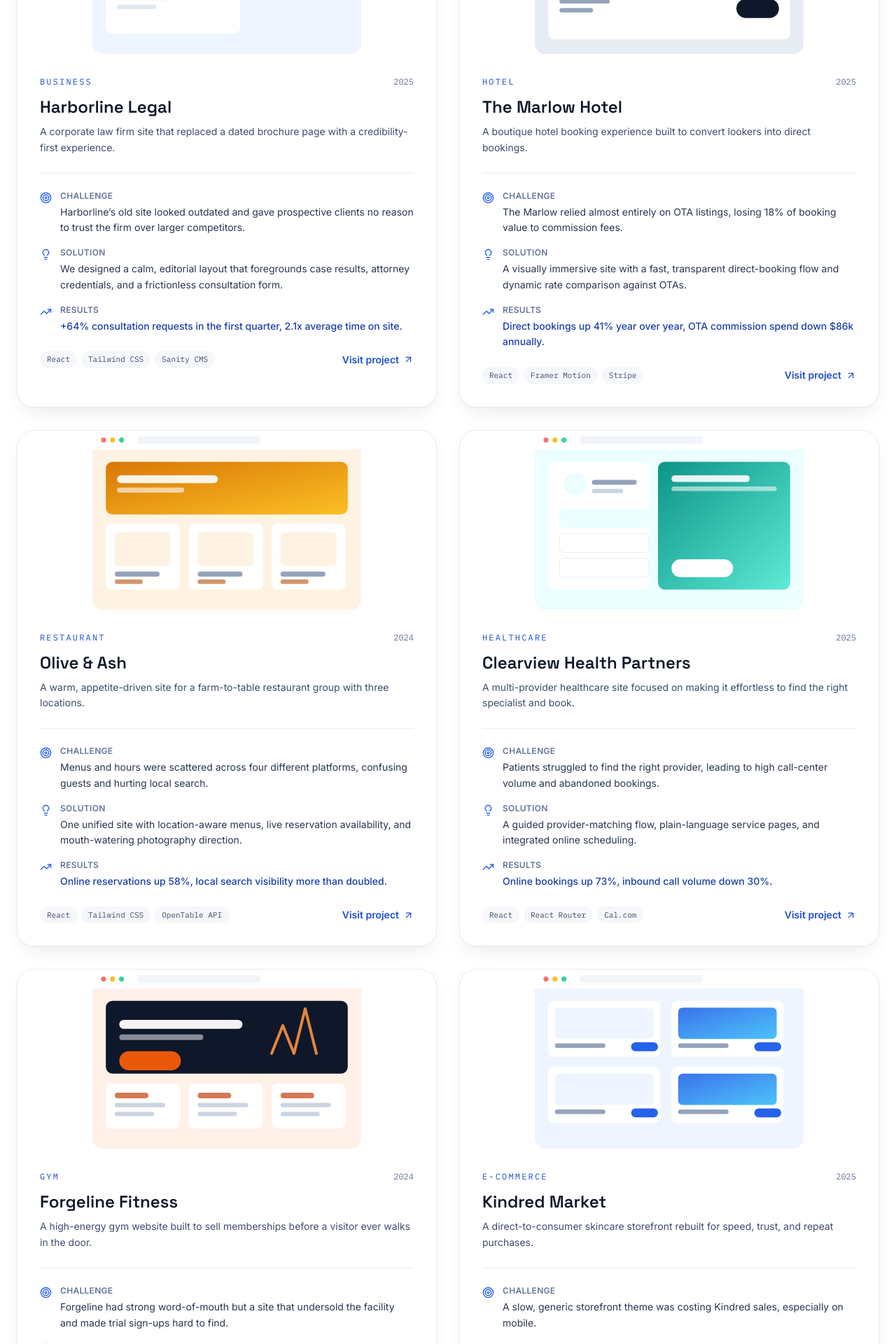
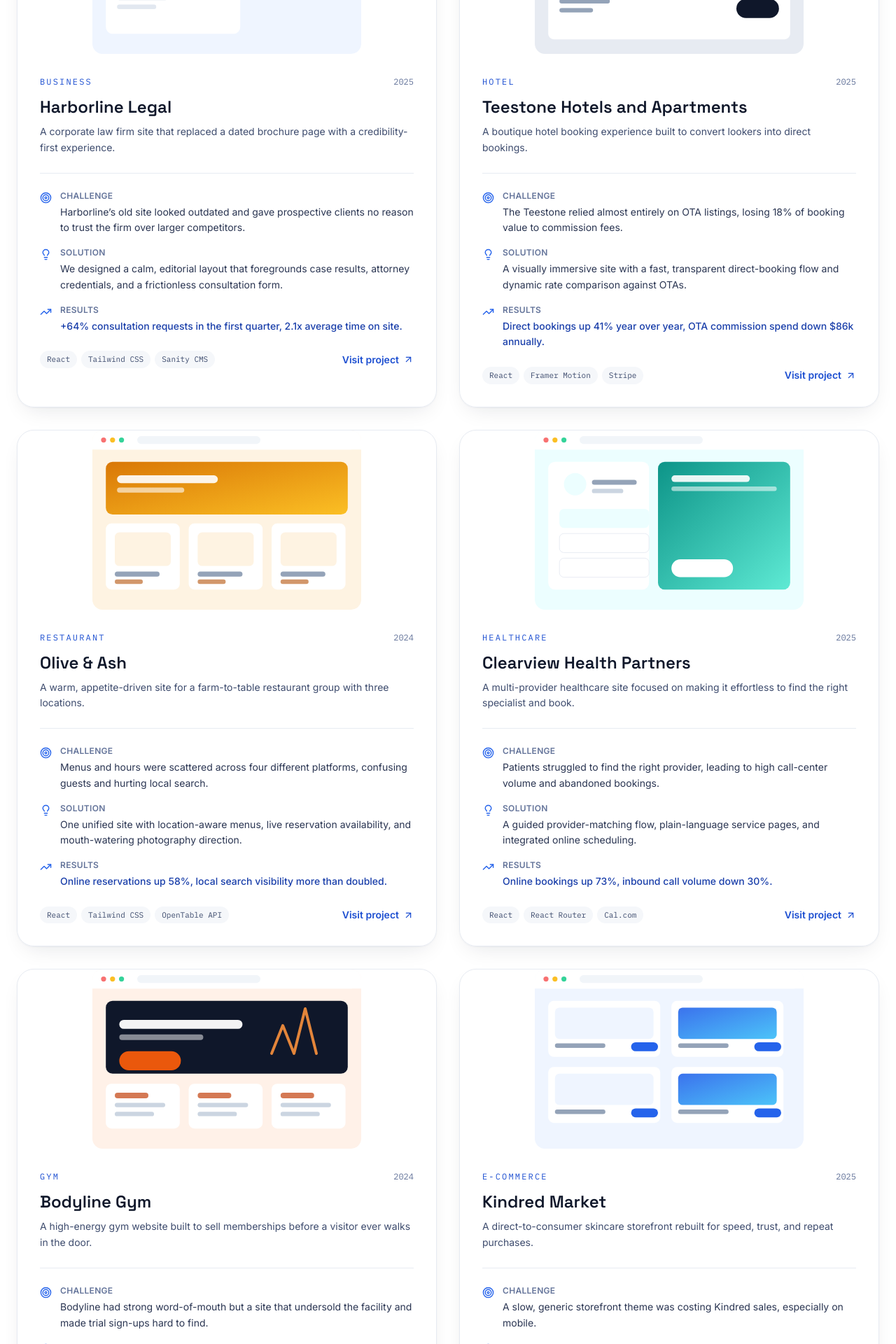
Before and after one commit to 531Shaddy/beacon-agency, a React (Vite) app: page /portfolio in a window 1280 px wide. Shown: the part 1020-2940 px from the top of the page at 70% size. Built offline with nearby package versions, Linux system fonts and the light colour scheme.

Commit message:
Added links to 6/8 projects

```diff
--- a/src/components/ProjectCard.jsx
+++ b/src/components/ProjectCard.jsx
@@ -29,8 +29,9 @@
         </div>
 
         <a
-          href="#"
-          onClick={(e) => e.preventDefault()}
+          href={project.url}
+          target="_blank"
+          rel="noopener noreferrer"
           className="mt-5 inline-flex items-center gap-1.5 text-sm font-semibold text-primary-600 transition-colors hover:text-primary-700"
         >
           Visit project <ArrowUpRight size={15} className="transition-transform group-hover:translate-x-0.5 group-hover:-translate-y-0.5" />
--- a/src/data/projects.js
+++ b/src/data/projects.js
@@ -12,18 +12,20 @@
     results: '+64% consultation requests in the first quarter, 2.1x average time on site.',
     tech: ['React', 'Tailwind CSS', 'Sanity CMS'],
     year: '2025',
+    url: 'https://harborlinelegal.netlify.app/'
   },
   {
-    slug: 'the-marlow-hotel',
-    name: 'The Marlow Hotel',
+    slug: 'Teestone',
+    name: 'Teestone Hotels and Apartments',
     industry: 'Hotel',
     palette: 'navy',
     description: 'A boutique hotel booking experience built to convert lookers into direct bookings.',
-    challenge: 'The Marlow relied almost entirely on OTA listings, losing 18% of booking value to commission fees.',
+    challenge: 'The Teestone relied almost entirely on OTA listings, losing 18% of booking value to commission fees.',
     solution: 'A visually immersive site with a fast, transparent direct-booking flow and dynamic rate comparison against OTAs.',
     results: 'Direct bookings up 41% year over year, OTA commission spend down $86k annually.',
     tech: ['React', 'Framer Motion', 'Stripe'],
     year: '2025',
+    url: 'https://teestone.netlify.app/'
   },
   {
     slug: 'olive-and-ash',
@@ -36,6 +38,7 @@
     results: 'Online reservations up 58%, local search visibility more than doubled.',
     tech: ['React', 'Tailwind CSS', 'OpenTable API'],
     year: '2024',
+    url: 'https://oliveandash.netlify.app/'
   },
   {
     slug: 'clearview-health',
@@ -48,18 +51,20 @@
     results: 'Online bookings up 73%, inbound call volume down 30%.',
     tech: ['React', 'React Router', 'Cal.com'],
     year: '2025',
+    url: 'https://clearviewhealthpartners.netlify.app/'
   },
   {
-    slug: 'forgeline-fitness',
-    name: 'Forgeline Fitness',
+    slug: 'bodyline-gym',
+    name: 'Bodyline Gym',
     industry: 'Gym',
     palette: 'orange',
     description: 'A high-energy gym website built to sell memberships before a visitor ever walks in the door.',
-    challenge: 'Forgeline had strong word-of-mouth but a site that undersold the facility and made trial sign-ups hard to find.',
+    challenge: 'Bodyline had strong word-of-mouth but a site that undersold the facility and made trial sign-ups hard to find.',
     solution: 'A bold, motion-driven design with a persistent trial-pass CTA and a transparent membership comparison table.',
     results: 'Trial sign-ups up 96%, membership conversion rate up 22%.',
     tech: ['React', 'Framer Motion', 'Lucide Icons'],
     year: '2024',
+    url: 'https://bodylinegymx.netlify.app/'
   },
   {
     slug: 'kindred-market',
@@ -72,6 +77,7 @@
     results: 'Conversion rate up 3.4x, mobile checkout completion up 47%.',
     tech: ['React', 'Shopify Hydrogen', 'Tailwind CSS'],
     year: '2025',
+    url: 'https://kindredmarket.netlify.app/'
   },
   {
     slug: 'ridgeview-realty',
@@ -101,9 +107,9 @@
 
 export const featuredSlugs = [
   'harborline-legal',
-  'the-marlow-hotel',
+  'Teestone',
   'olive-and-ash',
   'clearview-health',
-  'forgeline-fitness',
+  'bodyline-gym',
   'kindred-market',
 ]
```
